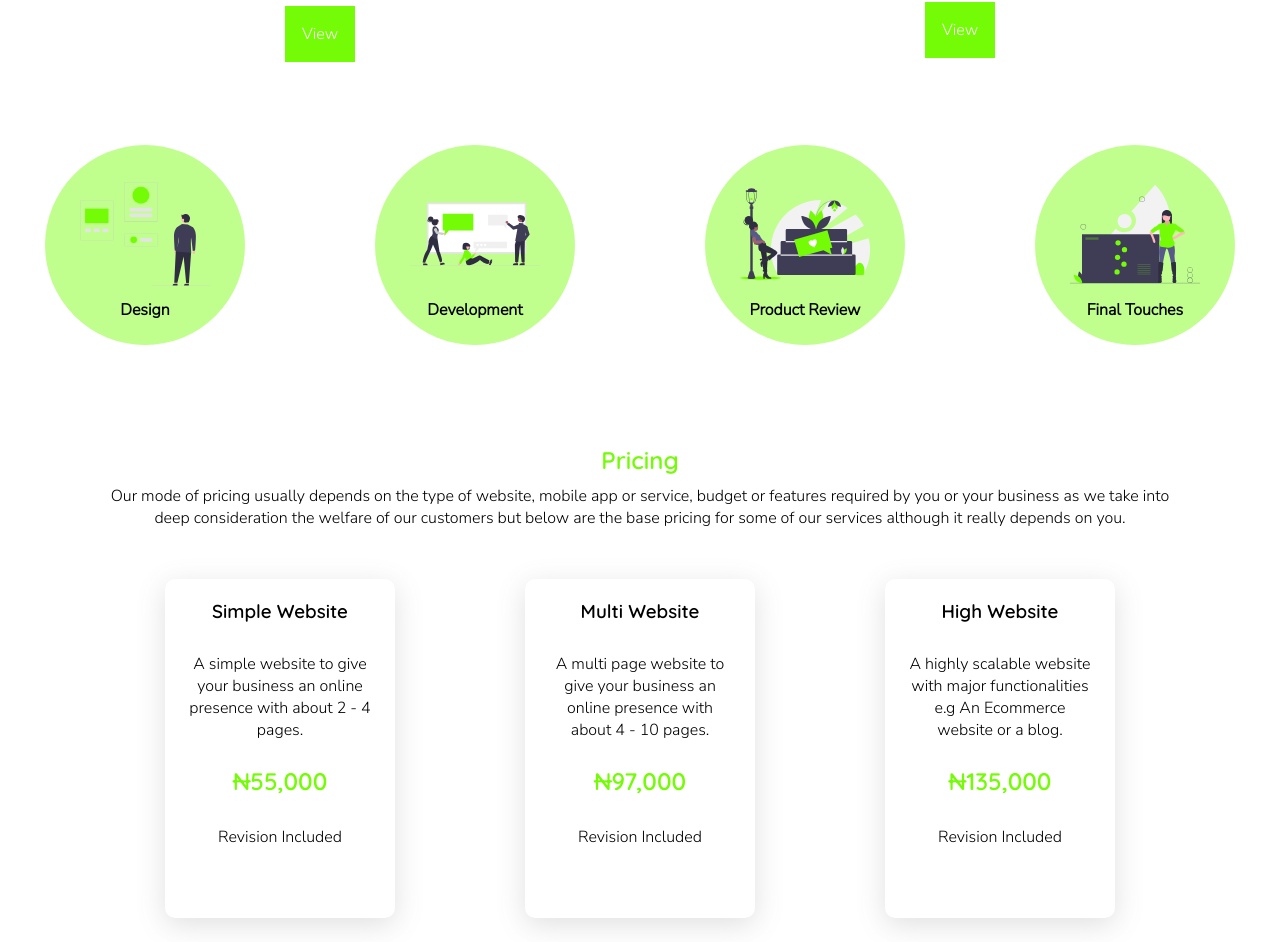
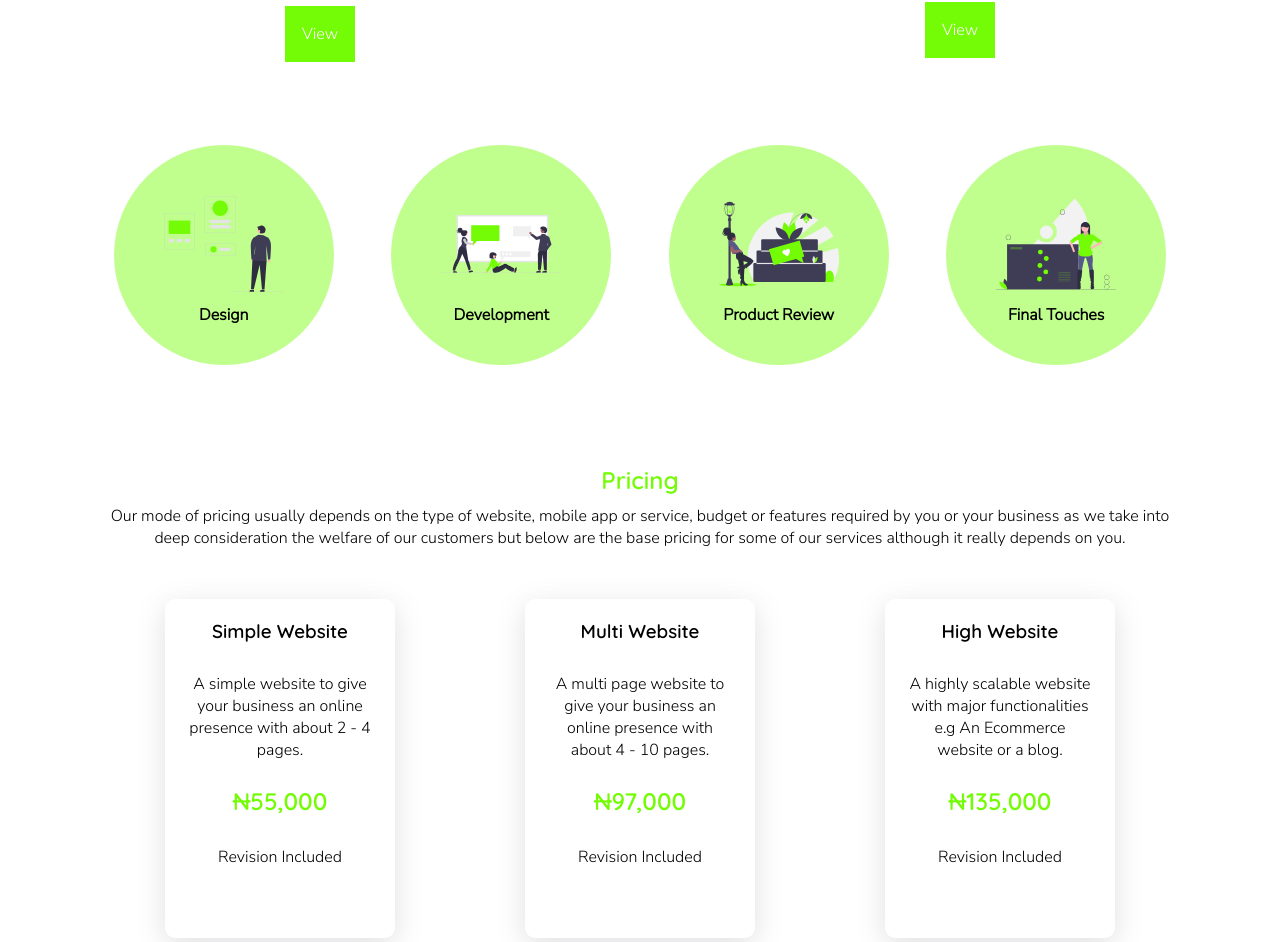
Before and after one commit to lekandev/hexagon.ng, a Vue app: page / in a window 1280 px wide. Shown: the part 2402-3344 px from the top of the page. Built offline with nearby package versions, Linux system fonts and the light colour scheme; what particles.vue3 would draw is missing.

Commit message:
Update DevProcess.vue

```diff
--- a/src/components/DevProcess.vue
+++ b/src/components/DevProcess.vue
@@ -33,15 +33,16 @@ export default {
     grid-template-columns: repeat(auto-fit, minmax(240px, 1fr));
     place-items: center;
     text-align: center;
-    gap: 40px;
+    gap: 30px;
+    margin: 100px;
 
     //  .process:not(:last-child) {
     //    margin-right: 40px;
     //  }
 
      .process {
-        width: 200px;
-        height: 200px;
+        width: 220px;
+        height: 220px;
         padding: 10px;
         border-radius: 50%;
         background-color: rgba(116, 252, 6, 0.45);
@@ -49,8 +50,8 @@ export default {
         place-content: center;
 
         img {
-          width: 130px;
-          height: 130px;
+          width: 120px;
+          height: 120px;
         }
 
         b {
```
